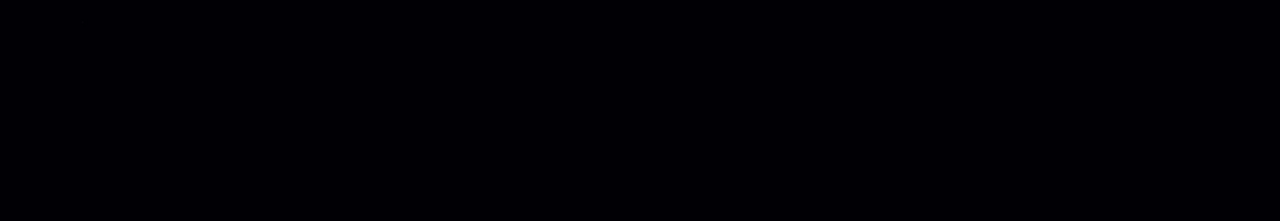
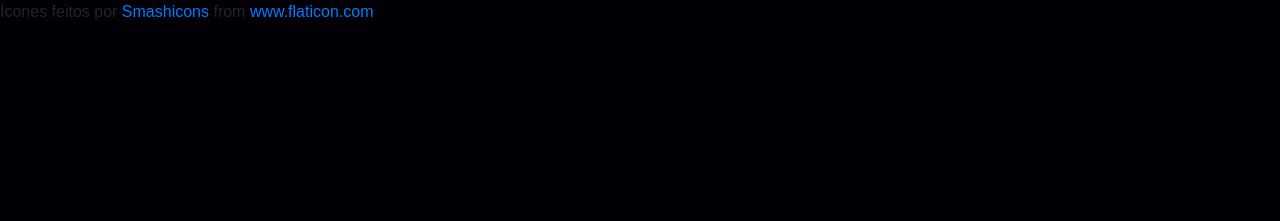
Before and after one commit to Andreporto1/startup-page, a plain HTML site: page index.html in a window 1280 px wide. Shown: the top 221 px of the page. Drawn offline with nearby package versions, Linux system fonts and the light colour scheme.

Commit message:
Update index.html

```diff
--- a/index.html
+++ b/index.html
@@ -4,6 +4,7 @@
   <head>
     <title>Startup</title>
     <link rel="icon" type="icon" href="icon.png">
+    <div>Ícones feitos por <a href="https://www.flaticon.com/br/autores/smashicons" title="Smashicons">Smashicons</a> from <a href="https://www.flaticon.com/br/" title="Flaticon">www.flaticon.com</a></div>
     <!-- Required meta tags -->
     <meta charset="utf-8">
 
```
